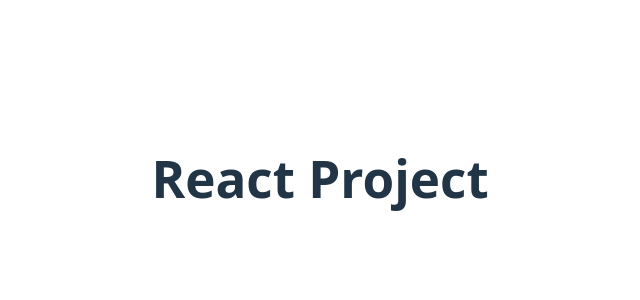
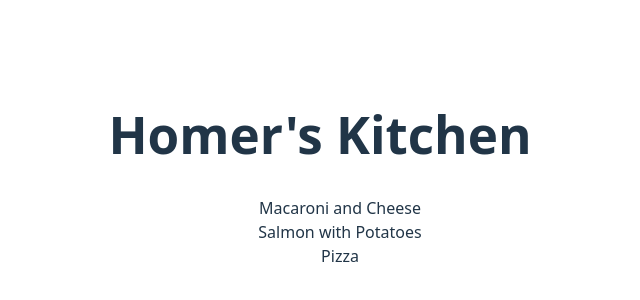
Before and after one commit to ryan-perry/react-essential-training, a React (Vite) app in the folder projects/react-project/: page / in a window 1280 px wide. Shown: the part 222-522 px from the top of the page, without its empty margins (320-960 px from the left). Built offline with nearby package versions, Linux system fonts and the light colour scheme.

Commit message:
Add some list items to be displayed for React Project demo.

```diff
--- a/projects/react-project/src/App.jsx
+++ b/projects/react-project/src/App.jsx
@@ -1,9 +1,34 @@
 import "./App.css";
+
+function Header({ name }) {
+  return (
+    <header>
+      <h1>{name}'s Kitchen</h1>
+    </header>
+  );
+}
+
+const items = ["Macaroni and Cheese", "Salmon with Potatoes", "Pizza"];
+
+function Main({ dishes }) {
+  return (
+    <ul>
+      {dishes.length > 0
+        ? dishes.map((dish, idx) => (
+            <li key={idx} style={{ listStyle: "none" }}>
+              {dish}
+            </li>
+          ))
+        : ""}
+    </ul>
+  );
+}
 
 function App() {
   return (
     <>
-      <h1>React Project</h1>
+      <Header name="Homer" />
+      <Main dishes={items} />
     </>
   );
 }
```
